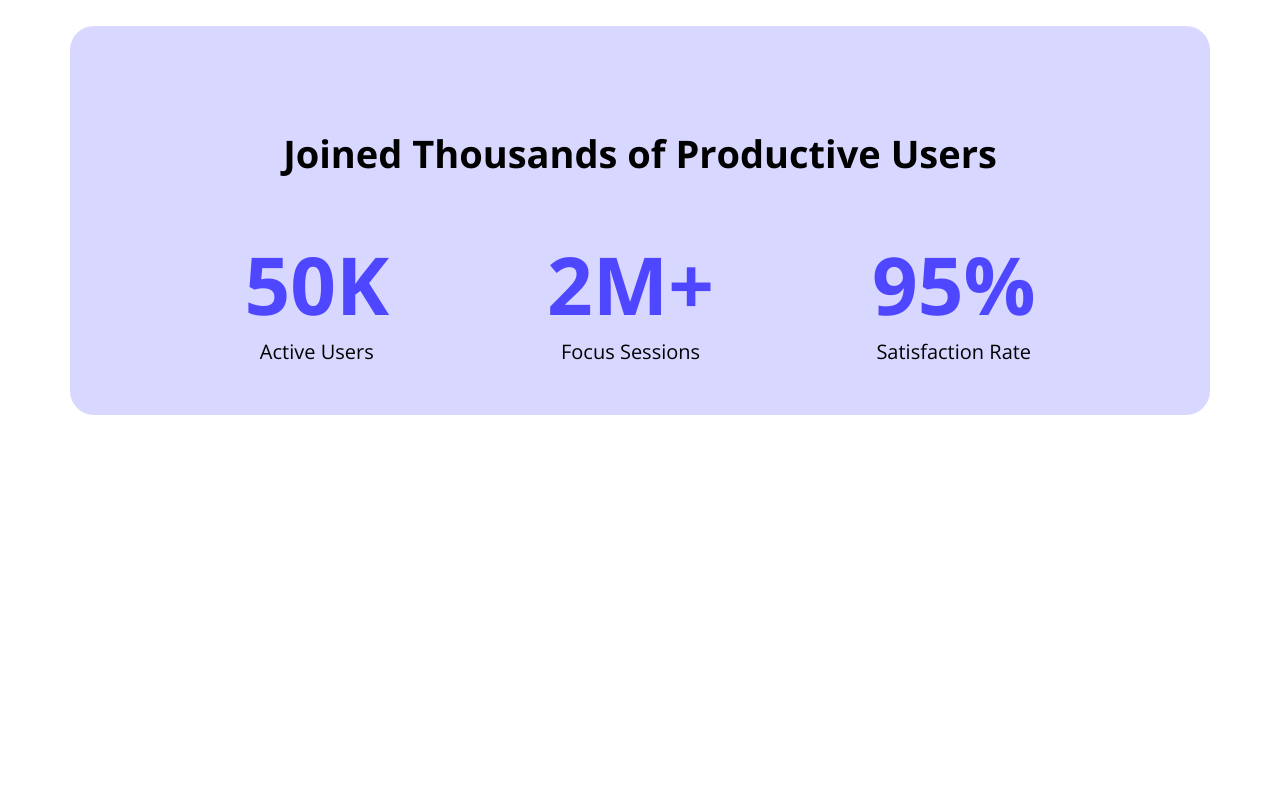
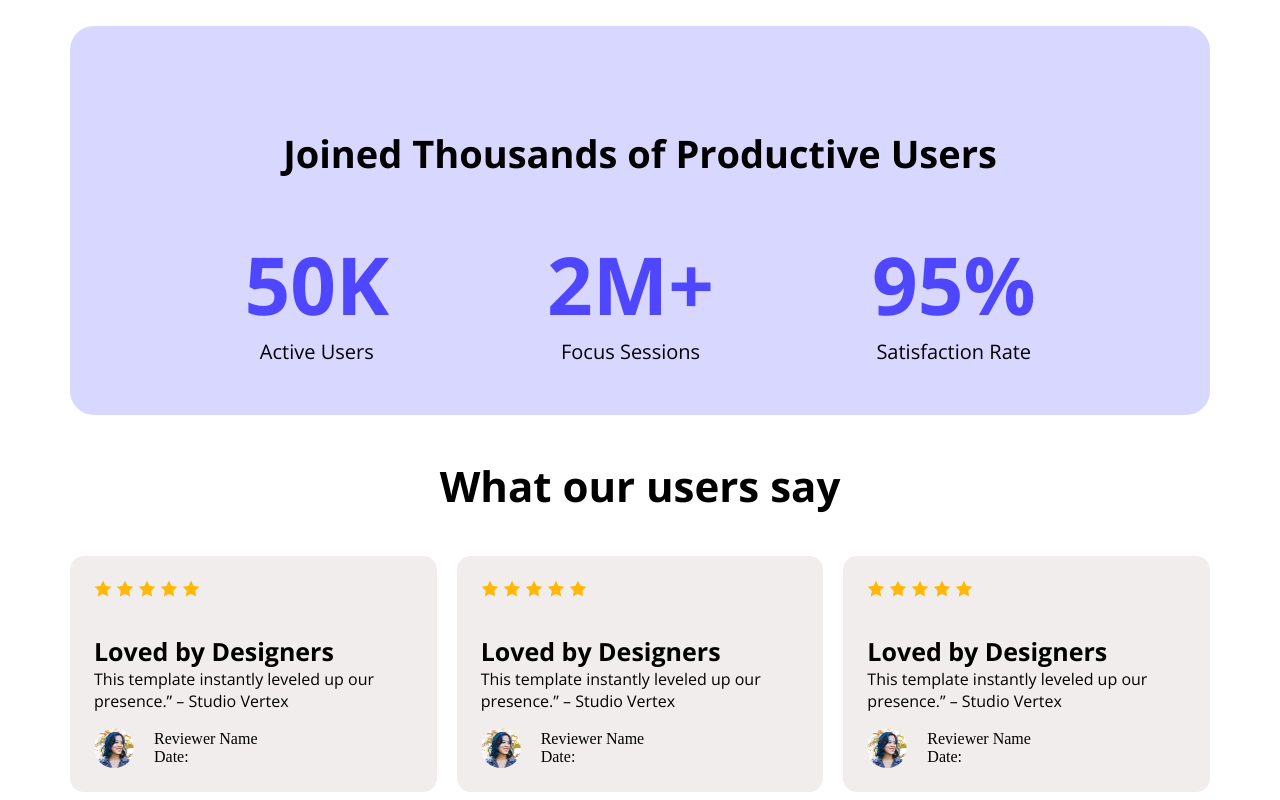
Before and after one commit to SudiptoBaral/Project-B12A01, a plain HTML site: page index.html in a window 1280 px wide. Shown: the part 1175-1975 px from the top of the page. Before the commit the page ends 1598 px from the top, so only its background shows below. Drawn offline with nearby package versions, Linux system fonts and the light colour scheme.

Commit message:
added review section

```diff
--- a/index.html
+++ b/index.html
@@ -71,6 +71,65 @@
                     </div>
                 </div>
         </section>
+        <section class="review-section">
+            <h3 class="review-section-heading open-sans-raleway">What our users say</h3>
+            <div class="article-container">
+                <div class="article">
+                    <img src="Assets/icon-star.png" alt="">
+                    <img src="Assets/icon-star.png" alt="">
+                    <img src="Assets/icon-star.png" alt="">
+                    <img src="Assets/icon-star.png" alt="">
+                    <img src="Assets/icon-star.png" alt="">
+                    <div class="open-sans-normal">
+                        <h4 class="article-heading">Loved by Designers</h4>
+                        <p class="article-pragraph">This template instantly leveled up our presence.” – Studio Vertex</p>
+                    </div>
+                    <div class="aricle-user-details">
+                        <img class="avatar-img" src="Assets/avatar.png" alt="">
+                        <div>
+                            <p class="avatar-pragraph">Reviewer Name</p>
+                            <p class="avatar-pragraph" >Date:</p>
+                        </div>
+                    </div>
+                </div>
+                <div class="article">
+                    <img src="Assets/icon-star.png" alt="">
+                    <img src="Assets/icon-star.png" alt="">
+                    <img src="Assets/icon-star.png" alt="">
+                    <img src="Assets/icon-star.png" alt="">
+                    <img src="Assets/icon-star.png" alt="">
+                    <div class="open-sans-normal">
+                        <h4 class="article-heading">Loved by Designers</h4>
+                        <p class="article-pragraph">This template instantly leveled up our presence.” – Studio Vertex</p>
+                    </div>
+                    <div class="aricle-user-details">
+                        <img class="avatar-img" src="Assets/avatar.png" alt="">
+                        <div>
+                            <p class="avatar-pragraph">Reviewer Name</p>
+                            <p class="avatar-pragraph" >Date:</p>
+                        </div>
+                    </div>
+                </div>
+                <div class="article">
+                    <img src="Assets/icon-star.png" alt="">
+                    <img src="Assets/icon-star.png" alt="">
+                    <img src="Assets/icon-star.png" alt="">
+                    <img src="Assets/icon-star.png" alt="">
+                    <img src="Assets/icon-star.png" alt="">
+                    <div class="open-sans-normal">
+                        <h4 class="article-heading">Loved by Designers</h4>
+                        <p class="article-pragraph">This template instantly leveled up our presence.” – Studio Vertex</p>
+                    </div>
+                    <div class="aricle-user-details">
+                        <img class="avatar-img" src="Assets/avatar.png" alt="">
+                        <div>
+                            <p class="avatar-pragraph">Reviewer Name</p>
+                            <p class="avatar-pragraph" >Date:</p>
+                        </div>
+                    </div>
+                </div>
+            </div>
+        </section>
     </main>
     <footer>
 
--- a/styles/style.css
+++ b/styles/style.css
@@ -107,3 +107,42 @@
     font-size: 20px;
     margin: 0;
 }
+/* review section */
+.review-section-heading{
+    font-size: 42px;
+    font-weight: bold;
+    text-align: center;
+}
+.article-container{
+    display: flex;
+    justify-content: space-between;
+    gap: 20px;
+}
+.article{
+    background-color: #F2EDED;
+    width: 366px;
+    padding: 24px;
+    border-radius: 14px;
+}
+.article-heading{
+    font-size: 25px;
+    font-weight: bold;
+    margin-bottom: 0;
+}
+.article-pragraph{
+    font-size: 16px;
+    margin-top: 0;
+}
+.aricle-user-details{
+    display: flex;
+    align-items: center;
+    gap: 20px;
+}
+.avatar-img{
+    width: 40px;
+    height: 40px;
+    border-radius: 9999px;
+}
+.avatar-pragraph{
+    margin: 0;
+}
```
